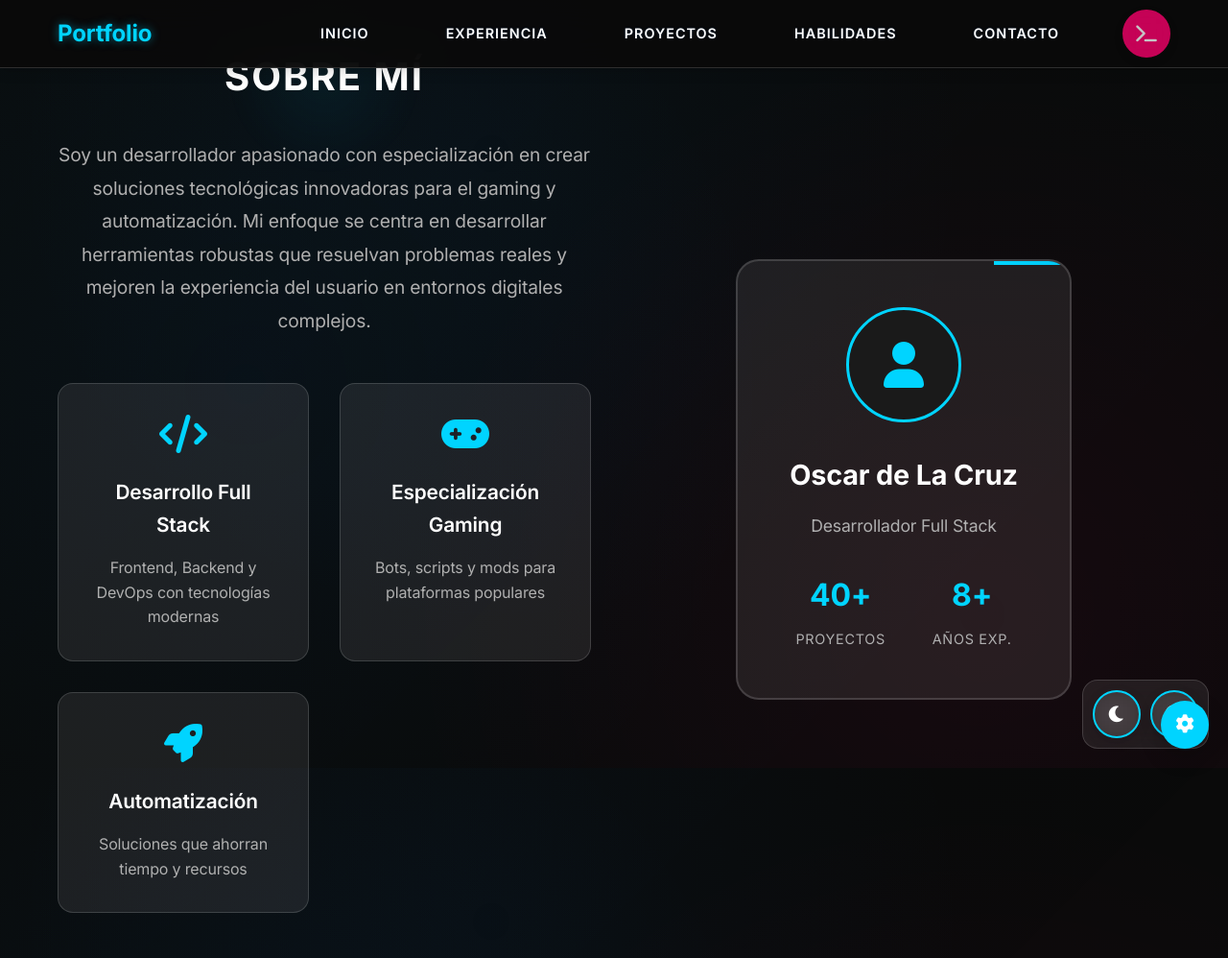
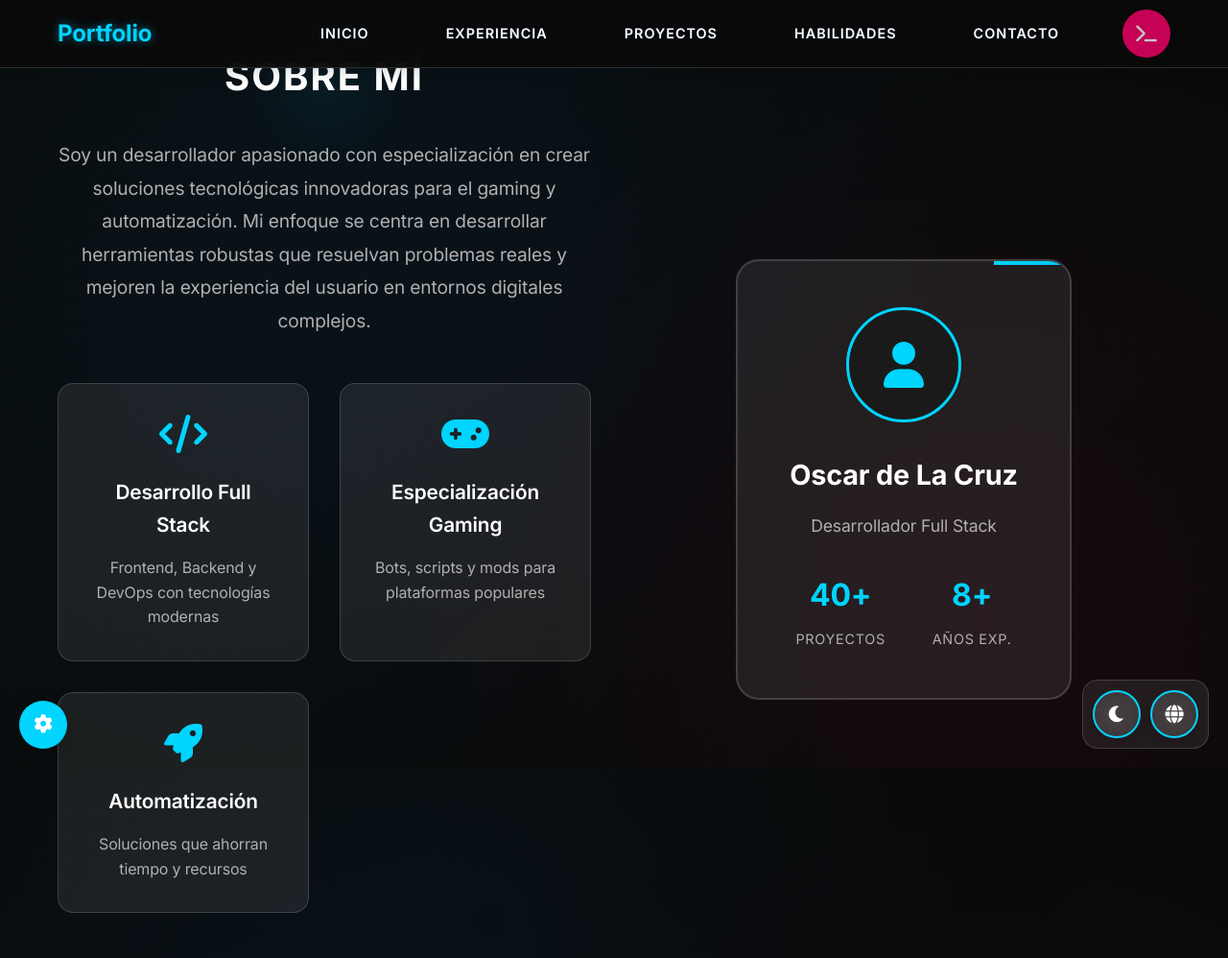
Before and after one commit to IosifStalin6773/IosifStalin6773.github.io, a PHP site: page / in a window 1280 px wide. Shown: the top 998 px of the page at 96% size. Run offline with PHP 8.4, Linux system fonts and the light colour scheme.

Commit message:
Move admin toggle button to bottom-left corner
- Change admin button position from right: 20px to left: 20px
- Keep button at same distance from bottom (20px)
- Maintain all styling and functionality
- Improve accessibility and user preference

```diff
--- a/styles.css
+++ b/styles.css
@@ -2824,7 +2824,7 @@ html {
 .admin-toggle {
     position: fixed;
     bottom: 20px;
-    right: 20px;
+    left: 20px;
     width: 50px;
     height: 50px;
     background: var(--primary-color);
```
